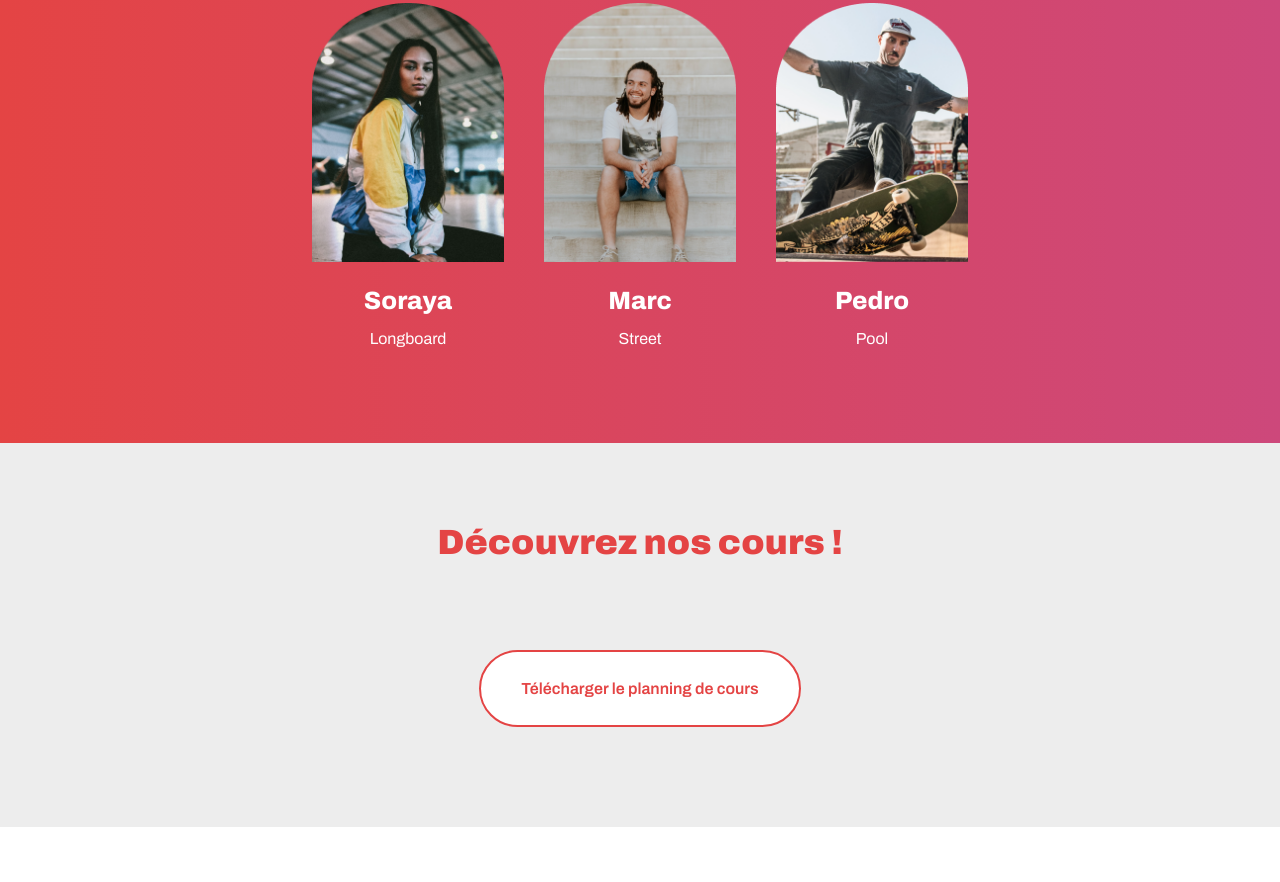
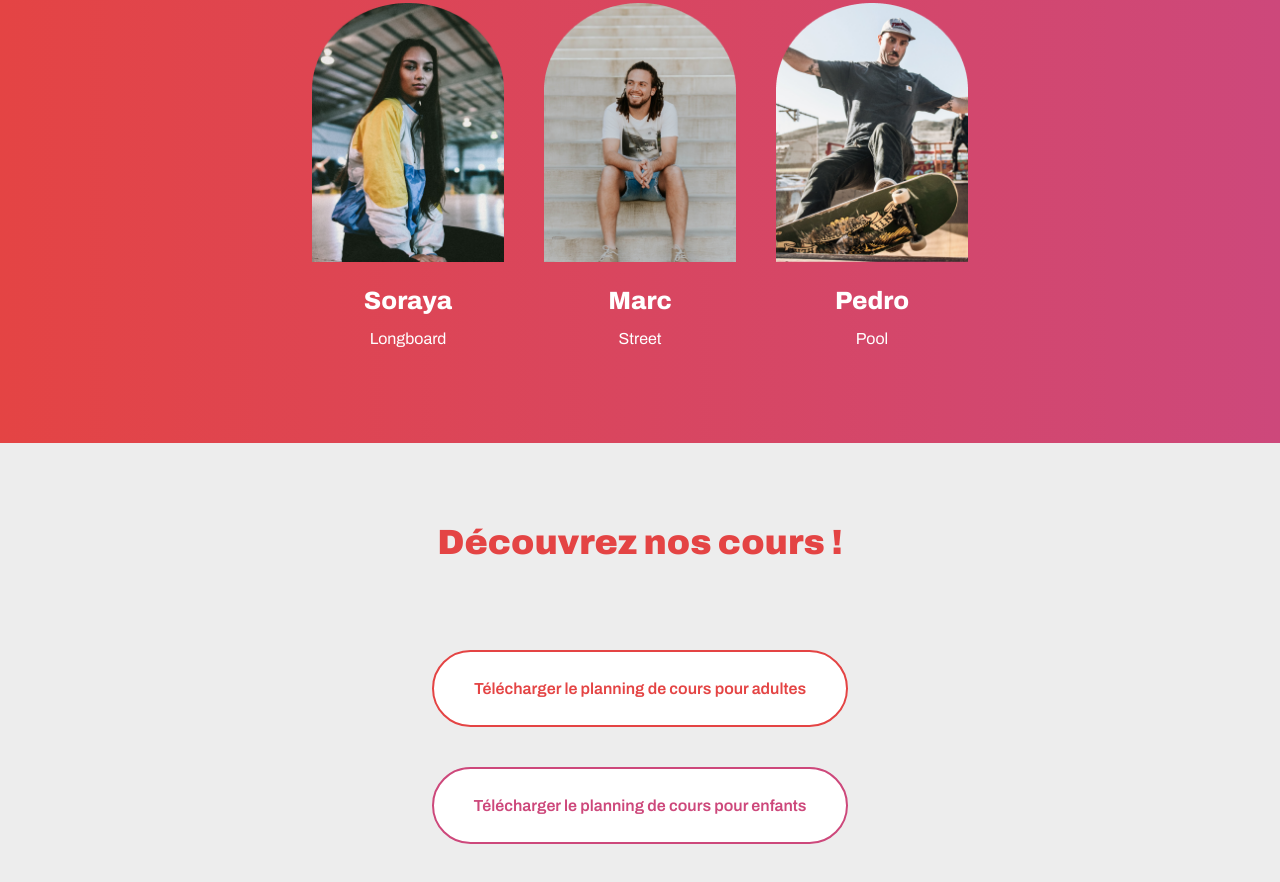
Before and after one commit to valentinmth99/OC_projet02, a plain HTML site: page index.html in a window 1280 px wide. Shown: the part 1517-2399 px from the top of the page. Before the commit the page ends 2344 px from the top, so only its background shows below. Drawn offline with Linux system fonts and the light colour scheme.

Commit message:
Added and modified the second button + linked to documents

```diff
--- a/index.html
+++ b/index.html
@@ -61,8 +61,9 @@
 				</section>
 				<section class="sectionLightGreyBackground">
 					<h2>Découvrez nos cours !</h2>
-					<div class="directionRow">
-						<a class="button buttonMainColor buttonRounded buttonHighlight" href="documents/planning">Télécharger le planning de cours</a>
+					<div class="directionColumn">
+						<a class="button buttonMainColor buttonRounded buttonHighlight" href="documents/planning-adultes.pdf">Télécharger le planning de cours pour adultes</a>
+						<a class="button buttonSecondColor buttonRounded buttonHighlight" href="documents/planning-enfants.pdf">Télécharger le planning de cours pour enfants</a>
 					</div>
 				</section>
 			</main>
```
